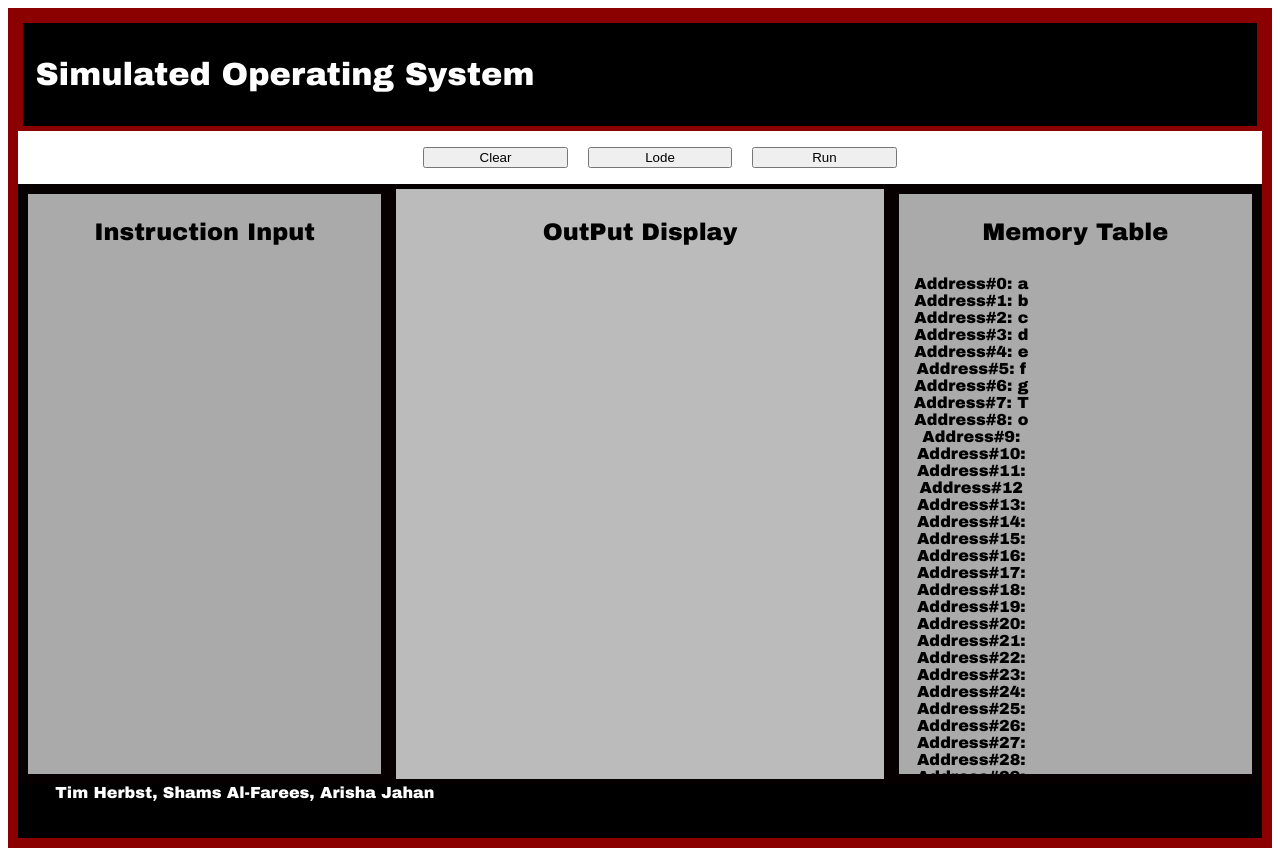
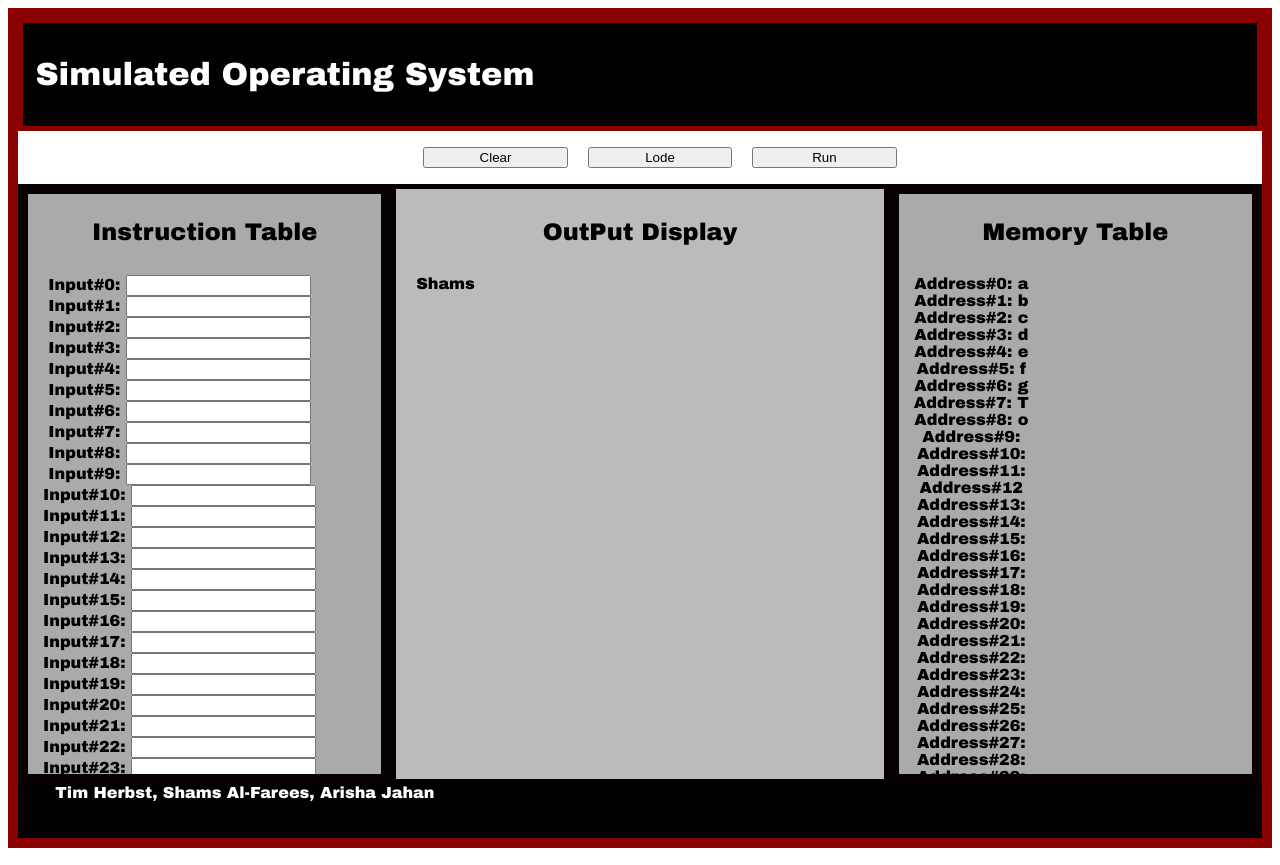
Before and after one commit to therbsty/simulated-os-angular, an Angular app: page / in a window 1280 px wide. Built offline with nearby package versions, Linux system fonts and the light colour scheme.

Commit message:
Adding to OutPut Display and Instruction Table

```diff
--- a/src/app/app.component.html
+++ b/src/app/app.component.html
@@ -109,12 +109,41 @@
 
 
 <div class="column left" style="background-color:#aaa;overflow:scroll;padding:5px;" >
-  <h2>Instruction Input</h2>
-
+  <h2>Instruction Table</h2>
+    <div class="column"  style= text-align:center>
+     <div>Input#0:  <input type="text" instruction="Enter Job Number" ><br> {{instructiontable[0]}}</div>
+     <div>Input#1:  <input type="text" instruction="Enter Job Number" ><br> {{instructiontable[1]}}</div>
+     <div>Input#2:  <input type="text" instruction="Enter Job Number" ><br> {{instructiontable[2]}}</div>
+     <div>Input#3:  <input type="text" instruction="Enter Job Number" ><br> {{instructiontable[3]}}</div>
+     <div>Input#4:  <input type="text" instruction="Enter Job Number" ><br> {{instructiontable[4]}}</div>
+     <div>Input#5:  <input type="text" instruction="Enter Job Number" ><br> {{instructiontable[5]}}</div>
+     <div>Input#6:  <input type="text" instruction="Enter Job Number" ><br> {{instructiontable[6]}}</div>
+     <div>Input#7:  <input type="text" instruction="Enter Job Number" ><br> {{instructiontable[7]}}</div>
+     <div>Input#8:  <input type="text" instruction="Enter Job Number" ><br> {{instructiontable[8]}}</div>
+     <div>Input#9:  <input type="text" instruction="Enter Job Number" ><br> {{instructiontable[9]}}</div>
+     <div>Input#10: <input type="text" instruction="Enter Job Number" ><br> {{instructiontable[10]}}</div>
+     <div>Input#11: <input type="text" instruction="Enter Job Number" ><br> {{instructiontable[11]}}</div>
+     <div>Input#12: <input type="text" instruction="Enter Job Number" ><br> {{instructiontable[12]}}</div>
+     <div>Input#13: <input type="text" instruction="Enter Job Number" ><br> {{instructiontable[13]}}</div>
+     <div>Input#14: <input type="text" instruction="Enter Job Number" ><br> {{instructiontable[14]}}</div>
+     <div>Input#15: <input type="text" instruction="Enter Job Number" ><br> {{instructiontable[14]}}</div>
+     <div>Input#16: <input type="text" instruction="Enter Job Number" ><br> {{instructiontable[15]}}</div>
+     <div>Input#17: <input type="text" instruction="Enter Job Number" ><br> {{instructiontable[16]}}</div>
+     <div>Input#18: <input type="text" instruction="Enter Job Number" ><br> {{instructiontable[17]}}</div>
+     <div>Input#19: <input type="text" instruction="Enter Job Number" ><br> {{instructiontable[18]}}</div>
+     <div>Input#20: <input type="text" instruction="Enter Job Number" ><br> {{instructiontable[19]}}</div>
+     <div>Input#21: <input type="text" instruction="Enter Job Number" ><br> {{instructiontable[20]}}</div>
+     <div>Input#22: <input type="text" instruction="Enter Job Number" ><br> {{instructiontable[21]}}</div>
+     <div>Input#23: <input type="text" instruction="Enter Job Number" ><br> {{instructiontable[22]}}</div>
+     <div>Input#24: <input type="text" instruction="Enter Job Number" ><br> {{instructiontable[23]}}</div>
+     </div>
 </div>
 
 <div class="column middle" style="background-color:#bbb;">
   <h2>OutPut Display</h2>
+  <div class="column"  style= text-align:center>
+    <div>Shams{{outputdisplay}}</div>
+   </div>
 </div>
 
 <div class="column right" style="background-color:#aaa;overflow:scroll;padding:5px; ">
--- a/src/app/app.component.ts
+++ b/src/app/app.component.ts
@@ -18,5 +18,15 @@ export class AppComponent {
     '', '', '', '', '', '', '', '', '',
     '', '', '', '', '', '', '', '', '', ];
 /*memorytable[1]="bb";*/
-
+  instructiontable: string[] = ['', '', '', '', '', '', '', '', ``, '',
+    '', '', '', '', '', '', '', '', '',
+    '', '', '', '', ``, '', '', '', '',
+    '', '', '', '', '', '', '', '', '',
+    '', '', '', '', '', '', '', '', '',
+    '', '', '', '', '', '', '', '', '',
+    '', '', '', '', '', '', '', '', '',
+    '', '', '', '', '', '', '', '', '',
+    '', '', '', '', '', '', '', '', '',
+    '', '', '', '', '', '', '', '', '', ];
+  outputdisplay: string;
 }
```
Lines whose indentation alone changed are shown as unchanged.
